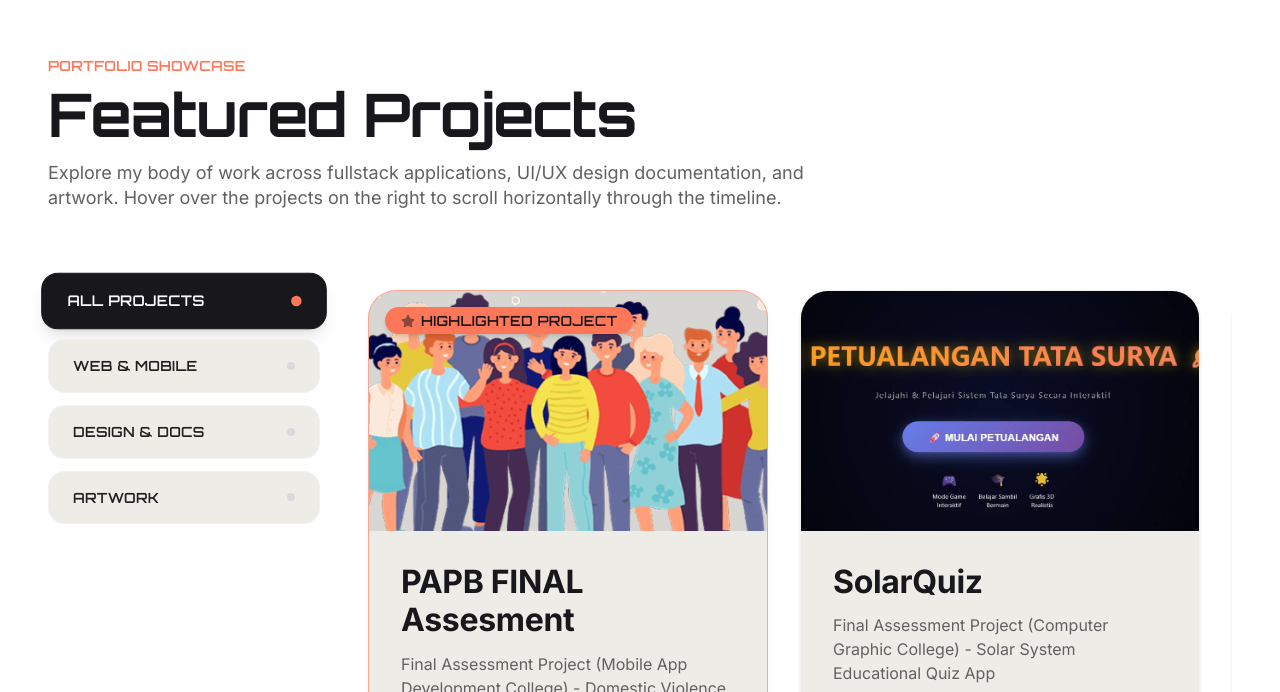
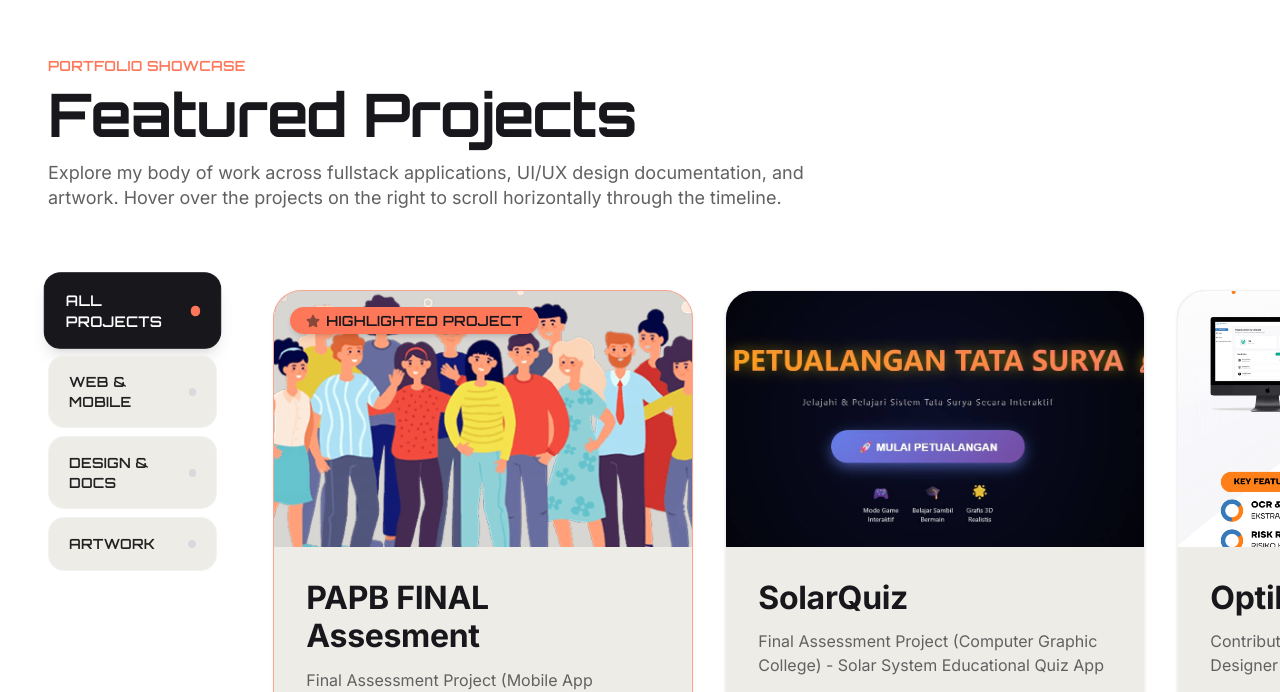
Before and after one commit to SutaSS/portofolio, a Next.js app: page / in a window 1280 px wide. Shown: the part 8248-8940 px from the top of the page. Built offline with nearby package versions, Linux system fonts and the light colour scheme.

Commit message:
feat: make Project slider full width with ultra-smooth transitions and refined category pills

```diff
--- a/src/app/section/project.tsx
+++ b/src/app/section/project.tsx
@@ -52,11 +52,11 @@ const ProjectSection = () => {
   return (
     <section
       id="projects"
-      className="min-h-screen bg-canvas text-ink relative overflow-hidden py-24 border-b border-border-light"
+      className="min-h-screen bg-canvas text-ink relative overflow-hidden py-24 border-b border-border-light w-full"
     >
-      <div className="container mx-auto px-6 lg:px-12 max-w-7xl">
-        {/* Title */}
-        <div className="mb-16 max-w-3xl">
+      {/* Title Area (Centered Container) */}
+      <div className="container mx-auto px-6 lg:px-12 max-w-7xl mb-16">
+        <div className="max-w-3xl">
           <h4 className="mono-label text-coral mb-2">Portfolio Showcase</h4>
           <h2 className="section-display text-primary mb-4">
             Featured Projects
@@ -65,24 +65,26 @@ const ProjectSection = () => {
             Explore my body of work across fullstack applications, UI/UX design documentation, and artwork. Hover over the projects on the right to scroll horizontally through the timeline.
           </p>
         </div>
+      </div>
 
-        {/* Sidebar + Horizontal Slider Layout */}
-        <div className="grid grid-cols-1 lg:grid-cols-12 gap-8 items-start">
-          {/* Sidebar Category Selector (Left 3 cols on LG) */}
-          <div className="lg:col-span-3 lg:sticky lg:top-32 flex flex-row lg:flex-col gap-3 overflow-x-auto lg:overflow-x-visible pb-4 lg:pb-0 scrollbar-hide w-full z-10">
+      {/* Sidebar + Horizontal Slider Layout (Full Screen Width) */}
+      <div className="w-full pl-6 lg:pl-12 pr-0">
+        <div className="grid grid-cols-1 lg:grid-cols-12 gap-6 items-start w-full">
+          {/* Sidebar Category Selector (Left 2 cols on LG) */}
+          <div className="lg:col-span-2 lg:sticky lg:top-36 flex flex-row lg:flex-col gap-2 overflow-x-auto lg:overflow-x-visible pb-4 lg:pb-0 scrollbar-hide w-full z-10 pr-4">
             {projectCategories.map((category) => {
               const isActive = activeCategory === category.id;
               return (
                 <button
                   key={category.id}
                   onClick={() => setActiveCategory(category.id)}
-                  className={`btn-shiny text-left px-6 py-4 rounded-2xl border transition-all duration-300 flex items-center justify-between group flex-shrink-0 lg:flex-shrink-0 hover:cursor-pointer ${
+                  className={`btn-shiny text-left px-5 py-4 rounded-2xl border transition-all duration-300 flex items-center justify-between group flex-shrink-0 lg:flex-shrink-0 hover:cursor-pointer ${
                     isActive
                       ? "bg-primary text-white border-primary shadow-lg shadow-black/10 font-bold scale-105"
                       : "bg-soft-stone text-ink border-card-border hover:border-coral hover:bg-white/80 font-medium"
                   }`}
                 >
-                  <span className="mono-label text-sm tracking-wide">
+                  <span className="mono-label text-xs tracking-wide">
                     {category.label}
                   </span>
                   <span
@@ -95,10 +97,10 @@ const ProjectSection = () => {
             })}
           </div>
 
-          {/* Project Horizontal Scroll Content (Right 9 cols on LG) */}
+          {/* Project Horizontal Scroll Content (Right 10 cols on LG - Spans full right width) */}
           <div
             ref={scrollContainerRef}
-            className={`lg:col-span-9 flex flex-row gap-8 overflow-x-auto scrollbar-hide py-4 pl-4 pr-12 w-full transition-all duration-500 ease-in-out ${
+            className={`lg:col-span-10 flex flex-row gap-8 overflow-x-auto scrollbar-hide py-4 pl-4 pr-12 lg:pr-24 w-full transition-all duration-700 ease-in-out ${
               isTransitioning ? "opacity-0 translate-y-4 scale-98" : "opacity-100 translate-y-0 scale-100"
             }`}
           >
@@ -111,7 +113,7 @@ const ProjectSection = () => {
               return (
                 <div
                   key={project.id}
-                  className={`card-vibrate group relative bg-soft-stone border rounded-[28px] overflow-hidden flex flex-col justify-between shadow-sm hover:shadow-xl transition-all duration-300 w-[340px] md:w-[400px] flex-shrink-0 ${
+                  className={`card-vibrate group relative bg-soft-stone border rounded-[28px] overflow-hidden flex flex-col justify-between shadow-sm hover:shadow-xl transition-all duration-300 w-[340px] md:w-[420px] flex-shrink-0 ${
                     isHighlighted ? "border-coral/60 shadow-md shadow-coral/10" : "border-card-border hover:border-coral"
                   }`}
                 >
@@ -123,7 +125,7 @@ const ProjectSection = () => {
                   )}
 
                   {/* Project Image Link / Preview */}
-                  <Link href={`/project/${project.id}`} className="relative w-full h-60 overflow-hidden block bg-primary/10">
+                  <Link href={`/project/${project.id}`} className="relative w-full h-64 overflow-hidden block bg-primary/10">
                     <Image
                       src={imageUrl}
                       alt={project.title}
```
